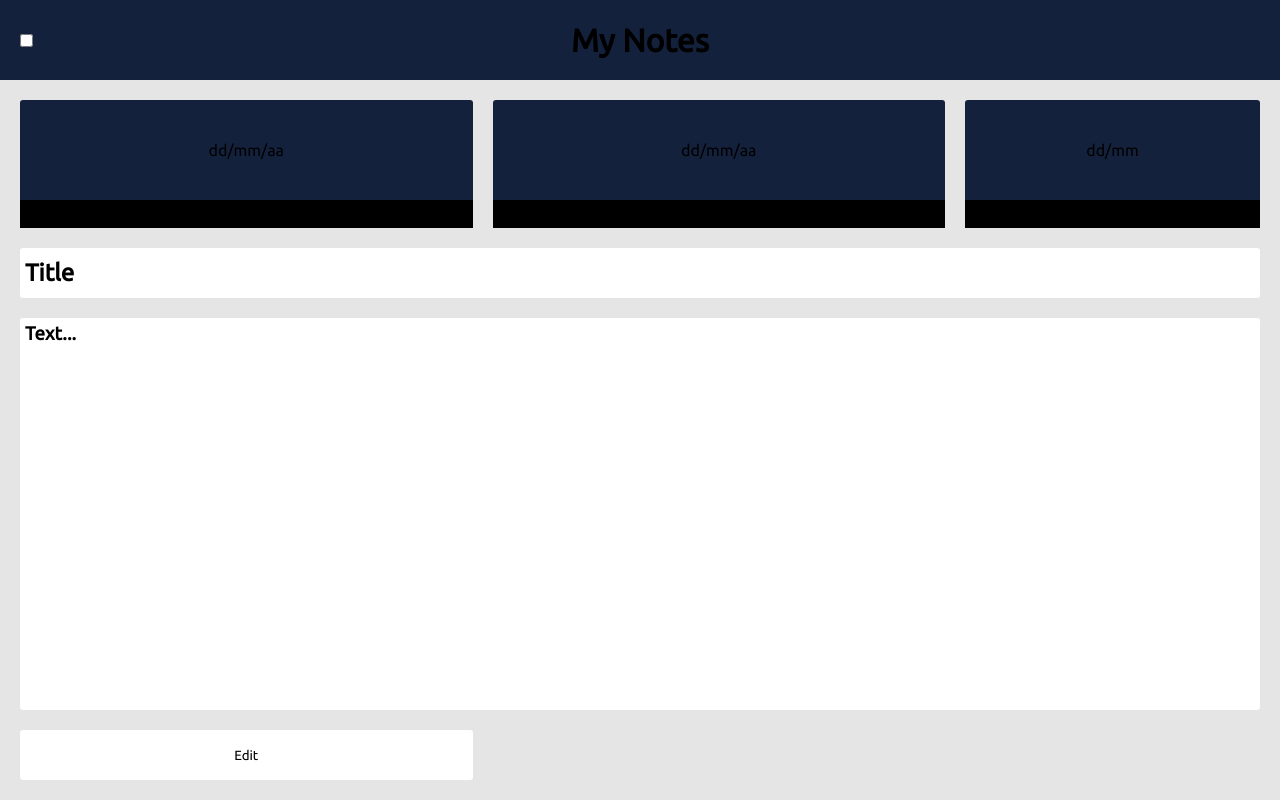
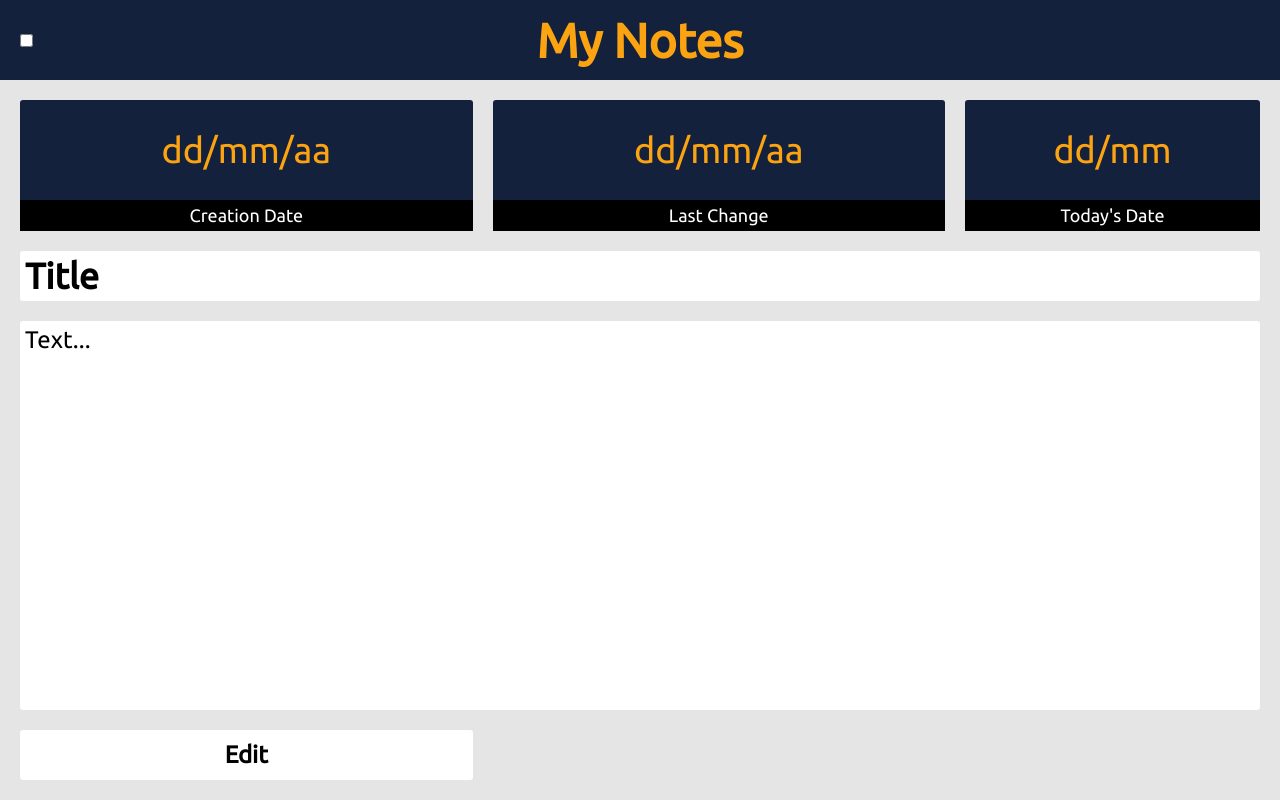
Before and after one commit to Lucas-Argerich/JS-Final-Project, a plain HTML site: page note.html in a window 1280 px wide. Drawn offline with Linux system fonts and the light colour scheme.

Commit message:
Other typography fix...

```diff
--- a/css/styles.css
+++ b/css/styles.css
@@ -57,44 +57,44 @@
     .landingBody .content ul li a span.date {
       font-size: 1.125rem; } }
 
-.landingBody .noteBody h1 {
+.noteBody h1 {
   font-size: 2rem;
   color: #FCA311; }
   @media (min-width: 768px) {
-    .landingBody .noteBody h1 {
+    .noteBody h1 {
       font-size: 3rem; } }
 
-.landingBody .noteBody h2 {
+.noteBody h2 {
   font-size: 1.5rem;
   font-weight: 600; }
   @media (min-width: 768px) {
-    .landingBody .noteBody h2 {
+    .noteBody h2 {
       font-size: 2.25rem; } }
 
-.landingBody .noteBody h3 {
+.noteBody h3 {
   font-size: 1rem;
   font-weight: 500; }
   @media (min-width: 768px) {
-    .landingBody .noteBody h3 {
+    .noteBody h3 {
       font-size: 1.5rem; } }
 
-.landingBody .noteBody h5 {
+.noteBody h5 {
   font-size: 1.1rem;
   font-weight: normal; }
 
-.landingBody .noteBody .dateContainer .bigDate {
+.noteBody .dateContainer .bigDate {
   font-size: 2.25rem;
   color: #FCA311; }
 
-.landingBody .noteBody .dateContainer .timeText {
+.noteBody .dateContainer .timeText {
   font-size: 1.125rem;
   color: #ffffff; }
 
-.landingBody .noteBody .button {
+.noteBody .button {
   font-size: 1.1rem;
   font-weight: 600; }
   @media (min-width: 768px) {
-    .landingBody .noteBody .button {
+    .noteBody .button {
       font-size: 1.5rem; } }
 
 html {
--- a/scss/abstracts/_typography.scss
+++ b/scss/abstracts/_typography.scss
@@ -78,6 +78,7 @@
             }
         }
     }
+}
 
 .noteBody {
     h1 {
@@ -133,4 +134,3 @@
         }
     }
 }
-}
```
Lines whose indentation alone changed are shown as unchanged.
